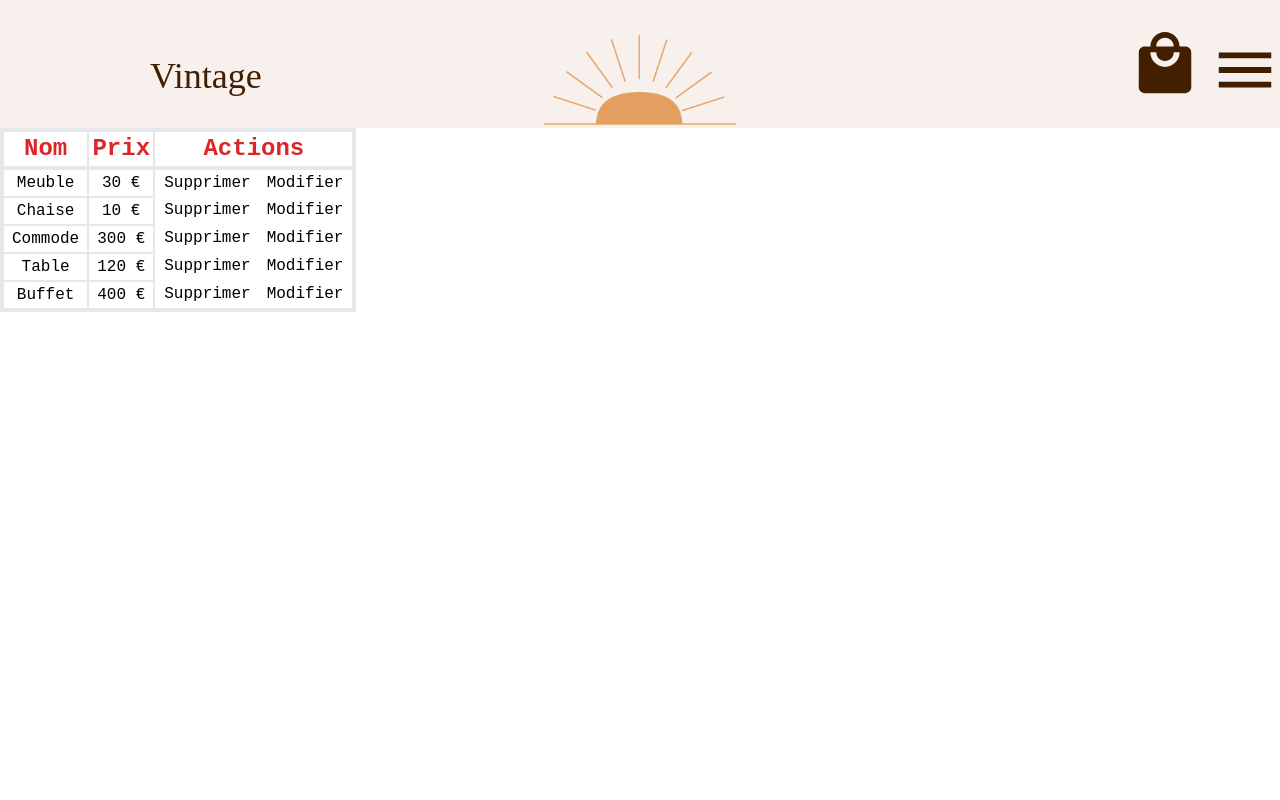
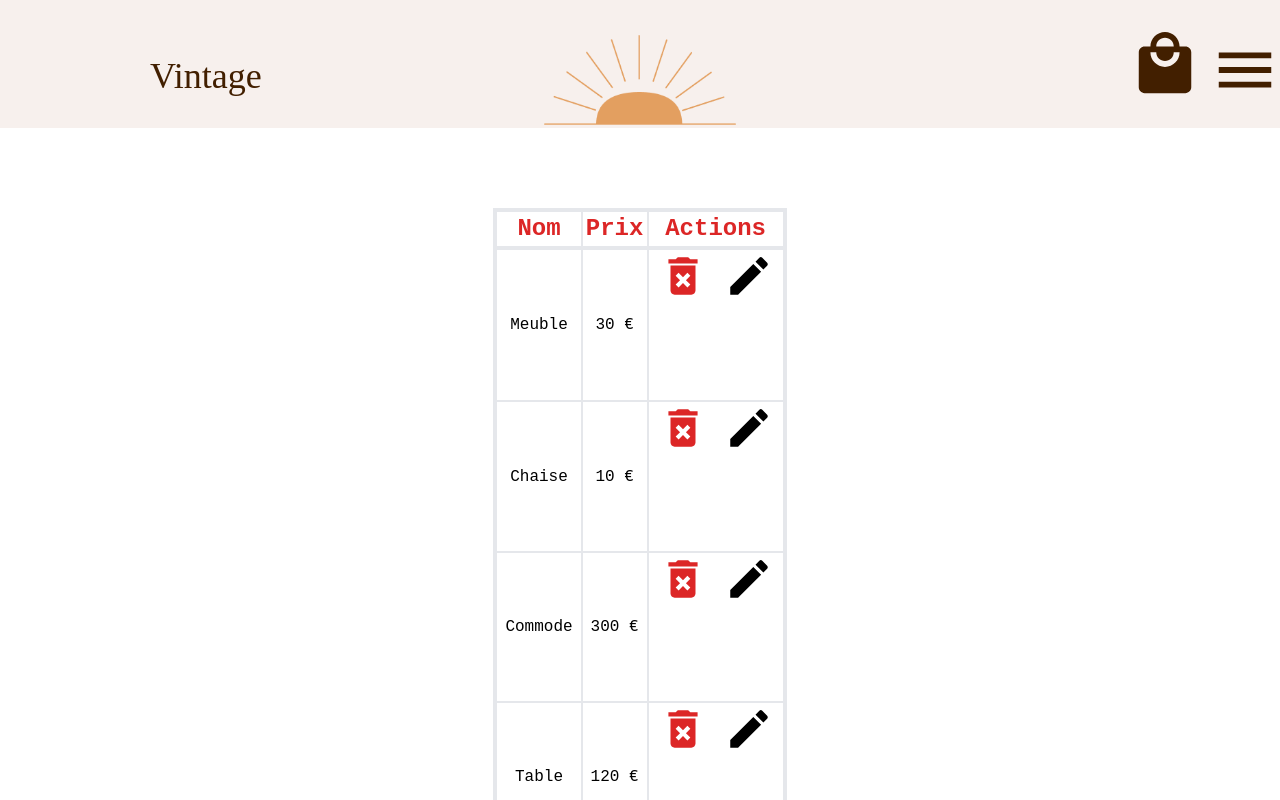
Before and after one commit to adatechschool/projet-collectif---vente-de-meubles-vintage_project, a React (Vite) app in the folder front/: page /admin in a window 1280 px wide. Shown: the top 800 px of the page. Built offline with nearby package versions, Linux system fonts and the light colour scheme; a web font is replaced by a local one.

Commit message:
style : update table admin

```diff
--- a/front/src/composants/Table/Table.jsx
+++ b/front/src/composants/Table/Table.jsx
@@ -1,11 +1,13 @@
 import React from 'react'
 import Bouton from '../Bouton/Bouton'
+import DeleteForeverIcon from '@mui/icons-material/DeleteForever';
+import EditIcon from '@mui/icons-material/Edit';
 
 function Table({data}) {
   return (
     <div>
-        <table className='border-4 table-auto'>
-            <thead class="text-red-600">
+        <table className='border-4 table-auto min-h-screen mx-auto my-20'>
+            <thead className="text-red-600">
                 <tr>
                     <th className='border-2 text-2xl'>Nom</th>
                     <th className='border-2 text-2xl'>Prix</th>
@@ -15,17 +17,24 @@ function Table({data}) {
             <tbody className='border-4'>
                 {
                     data.map(el => (
-                        <tr>
-                            <td className='border-2 px-2'>{el.nom}</td>
+                            <tr key={el.id} className="border-2">
+                                <td className='px-2'>{el.nom}</td>
                                 <td className='border-2 px-2'>{el.prix} €</td>
-                            <td className='flex mx-2'>
-                            <div className='mr-2'>
-                                <Bouton texteBouton="Supprimer" />
+
+                                <div className='flex justify-center items-center'>
+                                <td className='flex mx-2 my-auto'>
+                                    <div className='mr-2 '>
+                                        <DeleteForeverIcon className="text-red-600" sx={{fontSize:50}}/>
+                                        {/* <Bouton texteBouton="Supprimer" /> */}
                                     </div>
                                     <div className="ml-2">
-                                <Bouton texteBouton="Modifier" />
+                                        <EditIcon sx={{fontSize:50}}/>
+                                        {/* <Bouton texteBouton="Modifier" /> */}
                                     </div>
                                     </td>
+                                </div>
+
+
                             </tr>
                     ))
                 }
--- a/front/src/pages/Admin/Admin.jsx
+++ b/front/src/pages/Admin/Admin.jsx
@@ -1,6 +1,7 @@
 import React from 'react'
 import Navbar from '../../composants/Navbar/Navbar';
 import Table from '../../composants/Table/Table';
+import Footer from '../../composants/Footer/Footer'
 import { produits } from '../../data/produits';
 
 function Admin() {
@@ -8,6 +9,7 @@ function Admin() {
     <div>
       <Navbar/>
       <Table data={produits}/>
+      <Footer/>
     </div>
   )
 }
```
Lines whose indentation alone changed are shown as unchanged.
